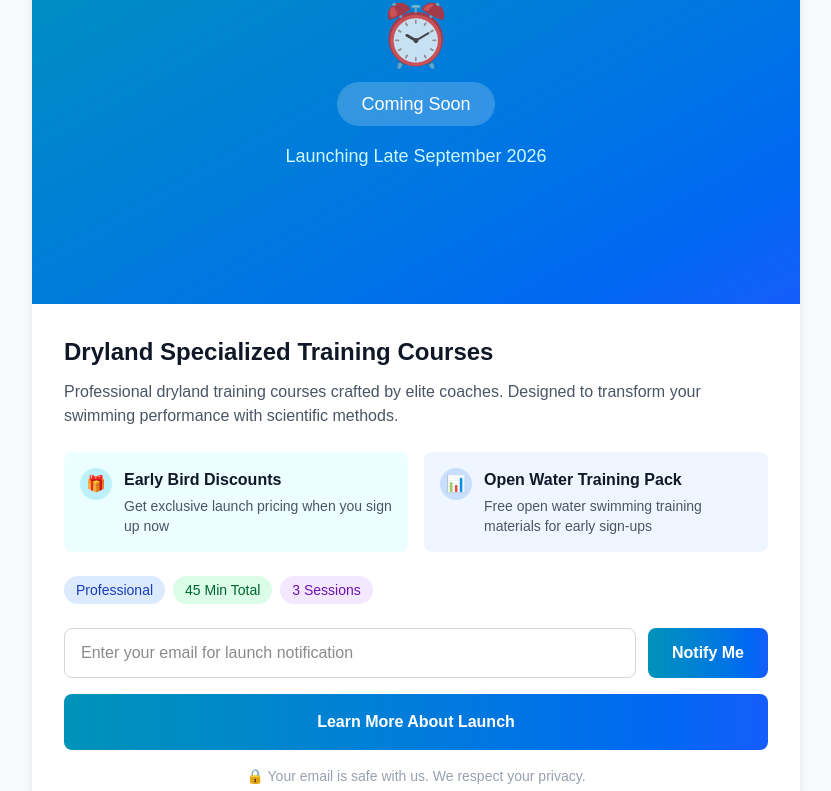
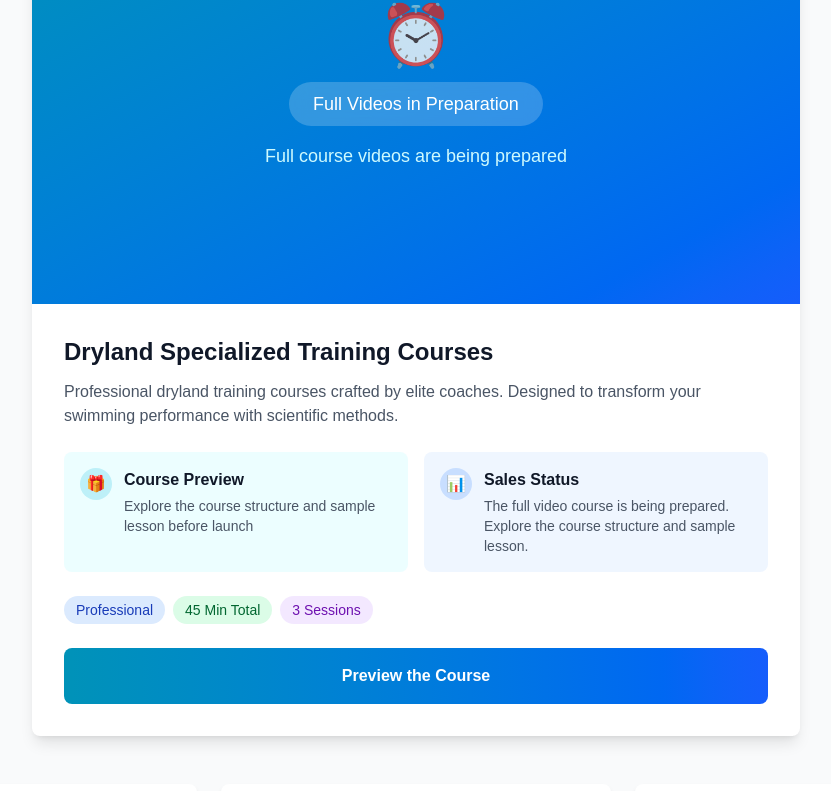
Before and after one commit to meliatech0103/dryland-swim-lab, a Next.js app: page / in a window 1280 px wide. Shown: the part 2686-3477 px from the top of the page, without its empty margins (224-1055 px from the left). Built offline with nearby package versions, Linux system fonts and the light colour scheme.

Commit message:
Update course launch status copy

```diff
--- a/app/page.tsx
+++ b/app/page.tsx
@@ -1,6 +1,5 @@
 'use client';
 
-import { useState } from 'react';
 import Link from 'next/link';
 import Header from '@/components/Header';
 import Footer from '@/components/Footer';
@@ -18,22 +17,6 @@ const heroImages = [
 
 export default function Home() {
   const { t, language } = useLanguage();
-  const [email, setEmail] = useState('');
-  const [showModal, setShowModal] = useState(false);
-  const [isSubmitted, setIsSubmitted] = useState(false);
-
-  const handleEmailSubmit = (e: React.FormEvent) => {
-    e.preventDefault();
-    if (email) {
-      setIsSubmitted(true);
-      setShowModal(true);
-    }
-  };
-
-  const handleCloseModal = () => {
-    setShowModal(false);
-  };
-
   return (
     <div className="min-h-screen flex flex-col bg-gray-50">
       <StructuredData />
@@ -308,12 +291,11 @@ export default function Home() {
                   {/* Coming Soon 标签 */}
                   <div className="bg-white/20 backdrop-blur-sm rounded-full px-6 py-2 mb-4">
                     <span className="text-lg font-medium">
-                      {language === 'en' ? 'Coming Soon' : '敬请期待'}
+                      {language === 'en' ? 'Full Videos in Preparation' : '完整视频正在制作中'}
                     </span>
                   </div>
-                  {/* 上线时间 */}
                   <p className="text-cyan-100 text-lg">
-                    {language === 'en' ? 'Launching Late September 2026' : '9月底正式上线'}
+                    {language === 'en' ? 'Full course videos are being prepared' : '完整课程视频正在准备中'}
                   </p>
                 </div>
 
@@ -337,12 +319,12 @@ export default function Home() {
                       </div>
                       <div>
                         <h4 className="font-semibold text-gray-900 mb-1">
-                          {language === 'en' ? 'Early Bird Discounts' : '首发早鸟优惠'}
+                          {language === 'en' ? 'Course Preview' : '课程预览'}
                         </h4>
                         <p className="text-gray-600 text-sm">
                           {language === 'en'
-                            ? 'Get exclusive launch pricing when you sign up now'
-                            : '现在预约，上线时享受专属首发折扣'
+                            ? 'Explore the course structure and sample lesson before launch'
+                            : '上线前先了解课程结构与预览内容'
                           }
                         </p>
                       </div>
@@ -354,12 +336,12 @@ export default function Home() {
                       </div>
                       <div>
                         <h4 className="font-semibold text-gray-900 mb-1">
-                          {language === 'en' ? 'Open Water Training Pack' : '公开水域游泳专属资料包'}
+                          {language === 'en' ? 'Sales Status' : '课程状态'}
                         </h4>
                         <p className="text-gray-600 text-sm">
                           {language === 'en'
-                            ? 'Free open water swimming training materials for early sign-ups'
-                            : '早鸟用户免费获得公开水域游泳训练资料包'
+                            ? 'The full video course is being prepared. Explore the course structure and sample lesson.'
+                            : '完整视频课程正在准备中，可先了解课程结构与预览内容。'
                           }
                         </p>
                       </div>
@@ -379,60 +361,13 @@ export default function Home() {
                     </span>
                   </div>
 
-                  {/* 预约表单 */}
-                  {!isSubmitted ? (
-                    <form onSubmit={handleEmailSubmit} className="mb-4">
-                      <div className="flex gap-3">
-                        <input
-                          type="email"
-                          value={email}
-                          onChange={(e) => setEmail(e.target.value)}
-                          placeholder={language === 'en' ? 'Enter your email for launch notification' : '输入邮箱获取上线通知'}
-                          required
-                          className="flex-1 px-4 py-3 border border-gray-300 rounded-lg focus:outline-none focus:ring-2 focus:ring-cyan-500 focus:border-transparent"
-                        />
-                        <button
-                          type="submit"
-                          className="px-6 py-3 bg-gradient-to-r from-cyan-600 to-blue-600 text-white font-semibold rounded-lg hover:from-cyan-700 hover:to-blue-700 transition-colors"
-                        >
-                          {language === 'en' ? 'Notify Me' : '通知我'}
-                        </button>
-                      </div>
-                    </form>
-                  ) : (
-                    <div className="bg-green-50 border border-green-200 rounded-lg p-4 mb-4 text-center">
-                      <div className="flex items-center justify-center gap-2 mb-2">
-                        <svg className="w-5 h-5 text-green-600" fill="none" stroke="currentColor" viewBox="0 0 24 24">
-                          <path strokeLinecap="round" strokeLinejoin="round" strokeWidth={2} d="M5 13l4 4L19 7" />
-                        </svg>
-                        <span className="font-semibold text-green-800">
-                          {language === 'en' ? 'You\'re on the list!' : '预约成功！'}
-                        </span>
-                      </div>
-                      <p className="text-green-700 text-sm">
-                        {language === 'en'
-                          ? 'We\'ll notify you as soon as we launch. Get ready to transform your swimming!'
-                          : '我们会在课程上线时第一时间通知您。准备开始您的游泳蜕变之旅吧！'
-                        }
-                      </p>
-                    </div>
-                  )}
-
-                  {/* 预约按钮 */}
+                  {/* 课程预览入口 */}
                   <Link
                     href="/paid"
                     className="block w-full bg-gradient-to-r from-cyan-600 to-blue-600 text-white text-center py-4 rounded-lg font-semibold hover:from-cyan-700 hover:to-blue-700 transition-colors"
                   >
-                    {language === 'en' ? 'Learn More About Launch' : '了解更多上线信息'}
+                    {language === 'en' ? 'Preview the Course' : '预览课程内容'}
                   </Link>
-
-                  {/* 隐私说明 */}
-                  <p className="text-center text-gray-400 text-sm mt-4">
-                    {language === 'en'
-                      ? '🔒 Your email is safe with us. We respect your privacy.'
-                      : '🔒 您的邮箱很安全，我们尊重您的隐私。'
-                    }
-                  </p>
                 </div>
               </div>
             </div>
@@ -479,68 +414,6 @@ export default function Home() {
 
       <Footer />
 
-      {/* 弹窗提示 */}
-      {showModal && (
-        <div className="fixed inset-0 bg-black/50 backdrop-blur-sm flex items-center justify-center z-50 p-4">
-          <div className="bg-white rounded-2xl p-8 max-w-md w-full shadow-2xl">
-            <div className="text-center">
-              <div className="w-16 h-16 mx-auto bg-gradient-to-br from-cyan-500 to-blue-600 rounded-full flex items-center justify-center mb-6">
-                <svg className="w-8 h-8 text-white" fill="none" stroke="currentColor" viewBox="0 0 24 24">
-                  <path strokeLinecap="round" strokeLinejoin="round" strokeWidth={2} d="M5 13l4 4L19 7" />
-                </svg>
-              </div>
-
-              <h3 className="text-2xl font-bold text-gray-900 mb-4">
-                {language === 'en' ? 'Thanks for Your Interest!' : '感谢您的关注！'}
-              </h3>
-
-              <p className="text-gray-600 mb-6 leading-relaxed">
-                {language === 'en'
-                  ? 'You\'re now on our priority list. As an early subscriber, you\'ll receive:'
-                  : '您已加入我们的优先预约名单。作为早鸟用户，您将获得：'
-                }
-              </p>
-
-              <div className="space-y-3 text-left mb-6">
-                <div className="flex items-center gap-3 text-gray-700">
-                  <span className="text-cyan-600">✓</span>
-                  <span>
-                    {language === 'en'
-                      ? 'Early bird launch pricing (up to 40% off)'
-                      : '首发早鸟优惠（最高4折）'
-                    }
-                  </span>
-                </div>
-                <div className="flex items-center gap-3 text-gray-700">
-                  <span className="text-cyan-600">✓</span>
-                  <span>
-                    {language === 'en'
-                      ? 'Free open water swimming training pack'
-                      : '免费公开水域游泳训练资料包'
-                    }
-                  </span>
-                </div>
-                <div className="flex items-center gap-3 text-gray-700">
-                  <span className="text-cyan-600">✓</span>
-                  <span>
-                    {language === 'en'
-                      ? 'Priority access to course launch'
-                      : '课程上线优先访问权'
-                    }
-                  </span>
-                </div>
-              </div>
-
-              <button
-                onClick={handleCloseModal}
-                className="w-full py-3 bg-gradient-to-r from-cyan-600 to-blue-600 text-white font-semibold rounded-lg hover:from-cyan-700 hover:to-blue-700 transition-colors"
-              >
-                {language === 'en' ? 'Got It!' : '知道了！'}
-              </button>
-            </div>
-          </div>
-        </div>
-      )}
     </div>
   );
 }
```
